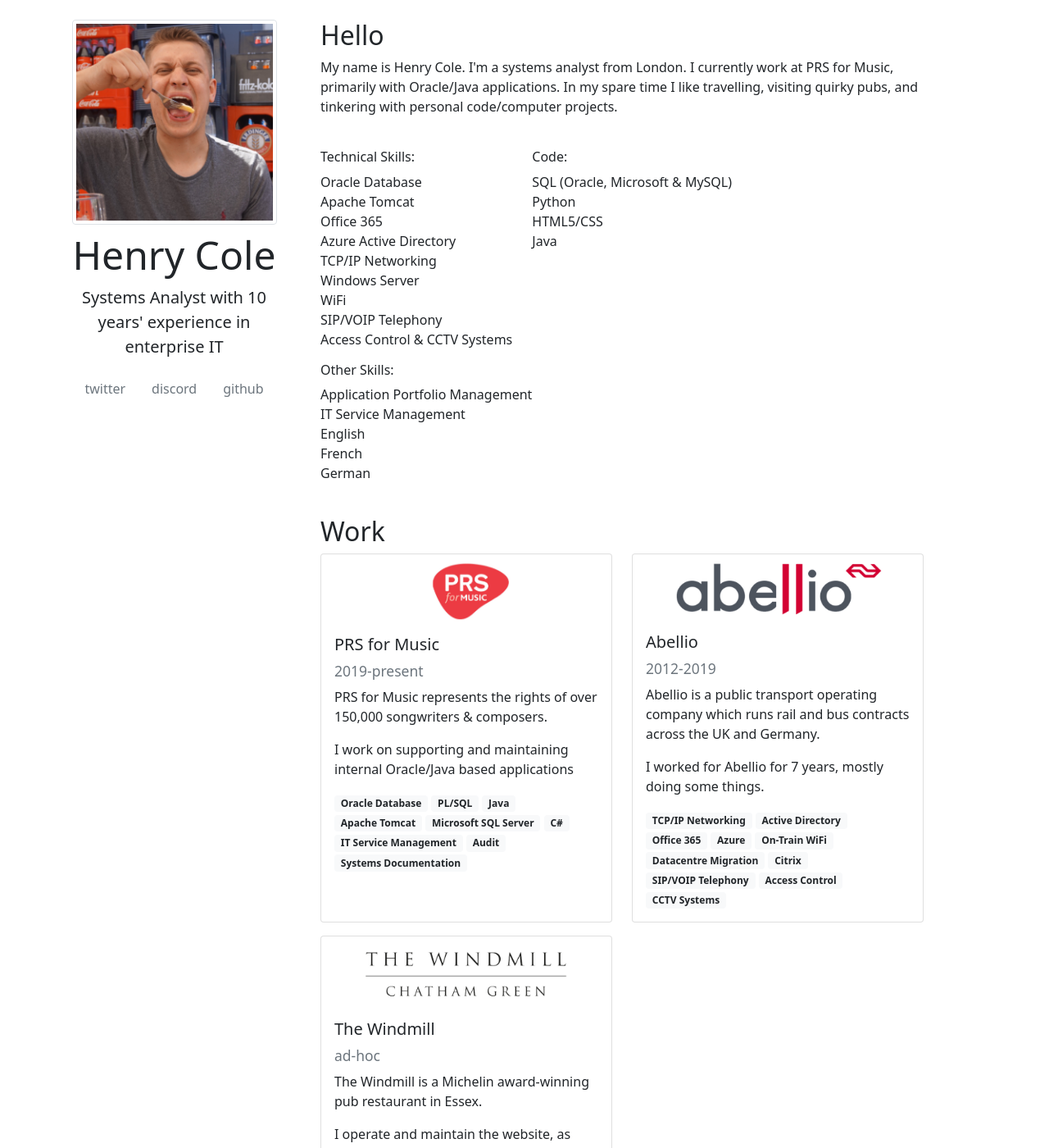
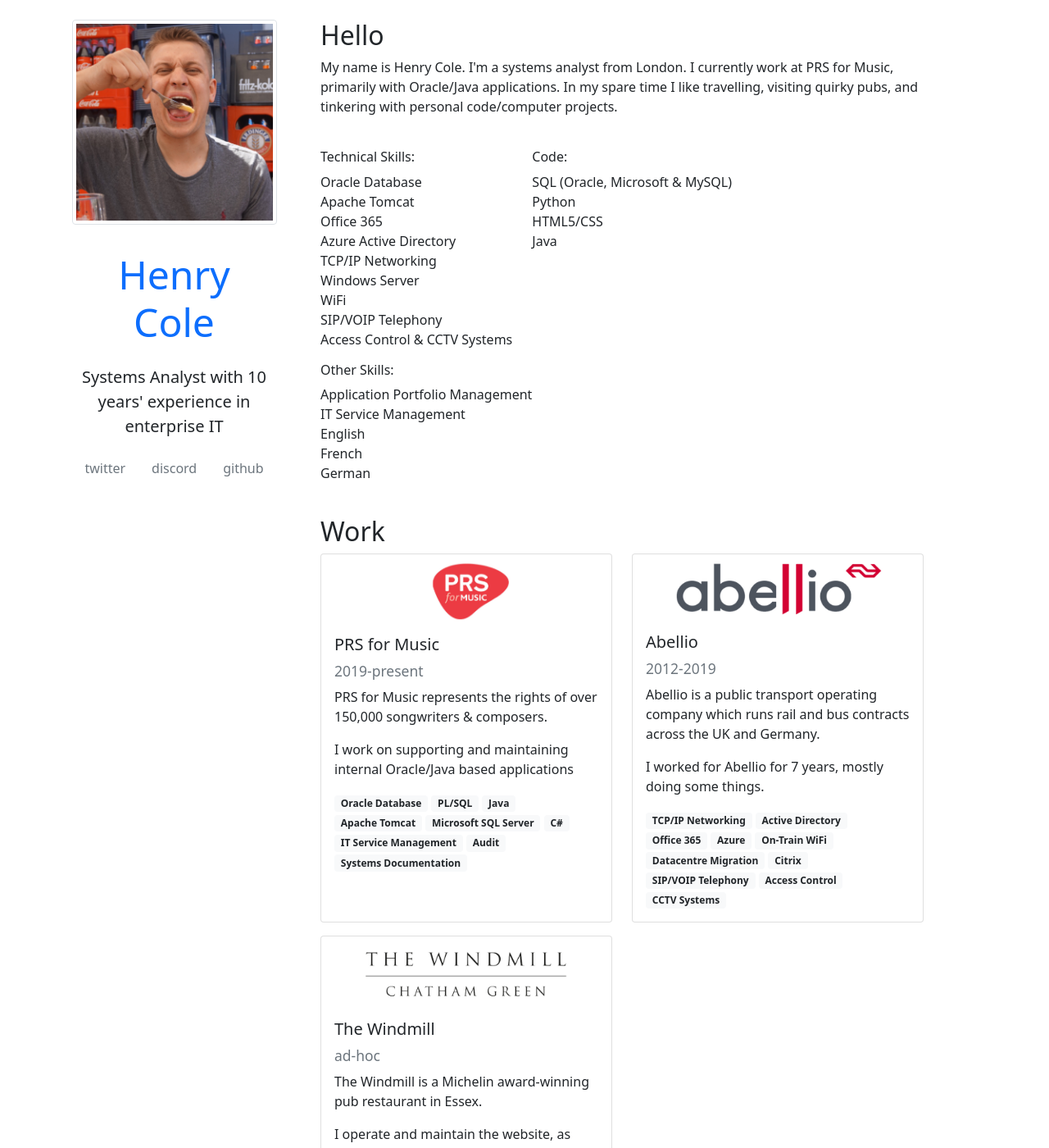
Before and after one commit to hcuk94/henry-personal-website, a Jekyll site: the page built from index.html, in a window 1280 px wide and 1400 px high. Shown: the whole window at 82% size. Built offline with Jekyll 4.4.1, drawn with Linux system fonts in a browser that asks for light colours.

Commit message:
more styling

```diff
--- a/_includes/header.html
+++ b/_includes/header.html
@@ -15,7 +15,7 @@
 <div class="col-xl-3 col-12">
 <div class="sticky-top pt-4">
 <img src="/img/henry-profile.jpg" width="250px" class="img-thumbnail rounded img-centre affix" alt="Henry Cole Profile Picture"/>
-<h1 class="unstyled-link display-5 mt-2 text-center"><a class="unstyled-link display-5 mt-2 text-center" href="/">Henry Cole</a></h1>
+<h1 class="nav-link display-5 mt-2 text-center"><a class="nav-link display-5 mt-2 text-center" href="/">Henry Cole</a></h1>
 <p class="text-center lead mt-2">Systems Analyst with 10 years' experience in enterprise IT</p>
 <span class="text-center img-centre">
 <nav class="nav justify-content-center">
--- a/style-local.css
+++ b/style-local.css
@@ -9,11 +9,3 @@
 .card-img-work {
     max-width: 75%;
 }
-.unstyled-link {
-    color: unset;
-    text-decoration: none;
-  }
-.unstyled-link:hover {
-    color: unset;
-    text-decoration: none;
-}
```
